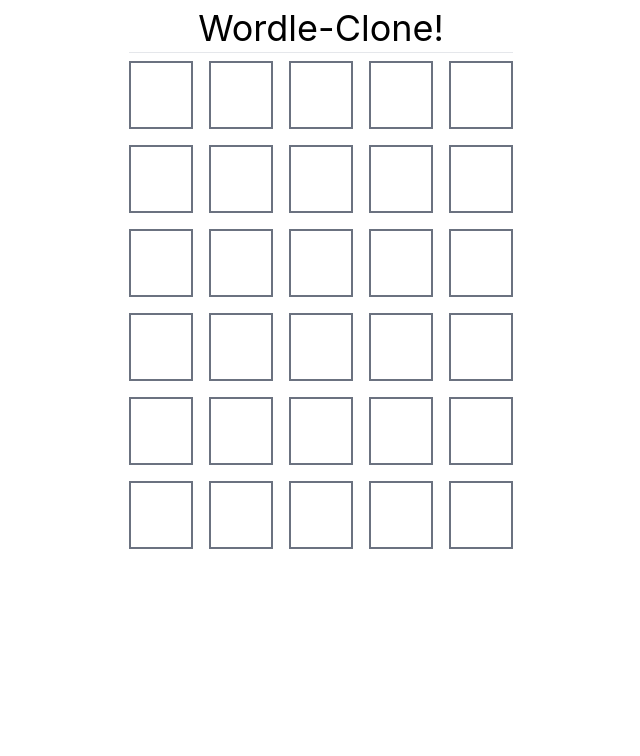
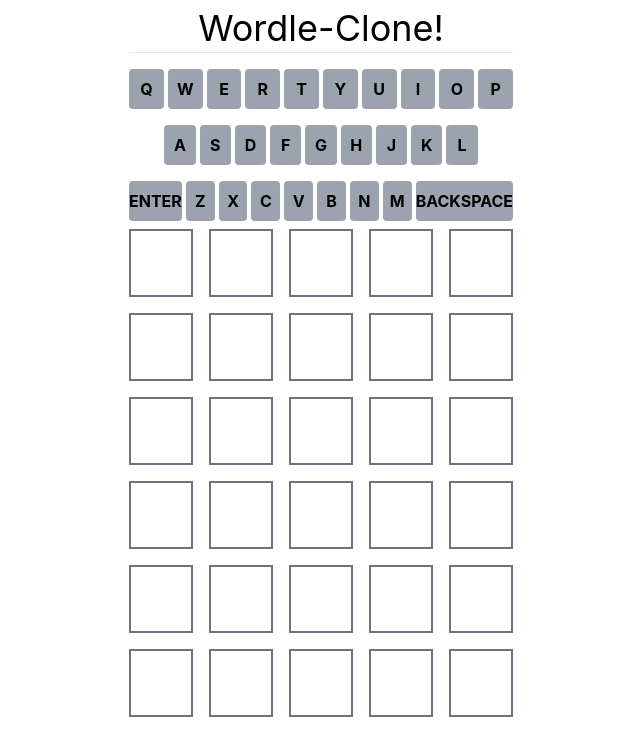
Before and after one commit to milindhvijay/Wordle-Clone, a React (Vite) app: page / in a window 1280 px wide. Shown: the top 756 px of the page, without its empty margins (319-959 px from the left). Built offline with nearby package versions, Linux system fonts and the light colour scheme.

Commit message:
Basic keyboard styling added

```diff
--- a/src/App.tsx
+++ b/src/App.tsx
@@ -1,4 +1,5 @@
 import { useEffect, useRef, useState } from 'react';
+import Keyboard from './Keyboard';
 import { useStore, GUESS_LENGTH } from './store';
 import { LETTER_LENGTH, isValidWord } from './word-utils';
 import WordRow from './WordRow';
@@ -52,6 +53,8 @@
         <h1 className="text-4xl text-center">Wordle-Clone!</h1>
       </header>
 
+      <Keyboard />
+
       <main className='grid grid-rows-6 gap-4'>
         {rows.map(({ guess, result }, index) => (
           <WordRow
@@ -59,7 +62,7 @@
             letters={guess}
             result={result}
             className={
-              showInvalidGuess && currentRow === index ? 'animate-bounce': ''}
+              showInvalidGuess && currentRow === index ? 'animate-bounce' : ''}
           />
         ))}
       </main>
--- /dev/null
+++ b/src/Keyboard.tsx
@@ -0,0 +1,28 @@
+export default function Keyboard() {
+    return (
+        <div className="flex flex-col">
+            {KeyboardKeys.map((keyboardRow, rowIndex) => {
+                return (
+                    <div key={rowIndex} className="flex justify-center my-2 space-x-1">
+                        {keyboardRow.map((key, index) => {
+                            let styles = 'rounded font-bold uppercase py-2 flex-1'
+
+                            if (key !== '') {
+                                styles += ' bg-gray-400'
+                            }
+                            return (
+                                <button key={index} className={styles}>{key}</button>
+                            )
+                        })}
+                    </div>
+                )
+            })}
+        </div>
+    )
+}
+
+const KeyboardKeys = [
+    ['q', 'w', 'e', 'r', 't', 'y', 'u', 'i', 'o', 'p'],
+    ['', 'a', 's', 'd', 'f', 'g', 'h', 'j', 'k', 'l', ''],
+    ['Enter', 'z', 'x', 'c', 'v', 'b', 'n', 'm', 'Backspace'],
+]
```
